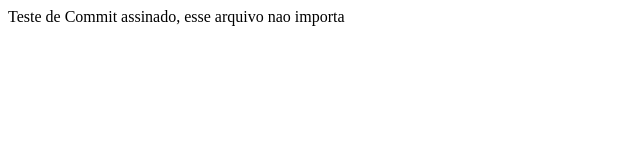
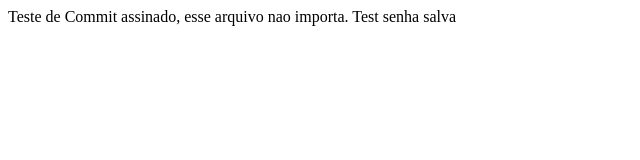
Before and after one commit to rogerio-pereira/FullCycle-Padroes-e-Tecnicas-Avancas-Git-e-Github, a plain HTML site: page void.html in a window 1280 px wide. Shown: the whole page, without its empty margins (0-640 px from the left). Drawn offline with Linux system fonts and the light colour scheme.

Commit message:
Segundo commit assinado

```diff
--- a/void.html
+++ b/void.html
@@ -7,6 +7,7 @@
     <title>Document</title>
 </head>
 <body>
-    Teste de Commit assinado, esse arquivo nao importa
+    Teste de Commit assinado, esse arquivo nao importa.
+    Test senha salva
 </body>
 </html>
```
